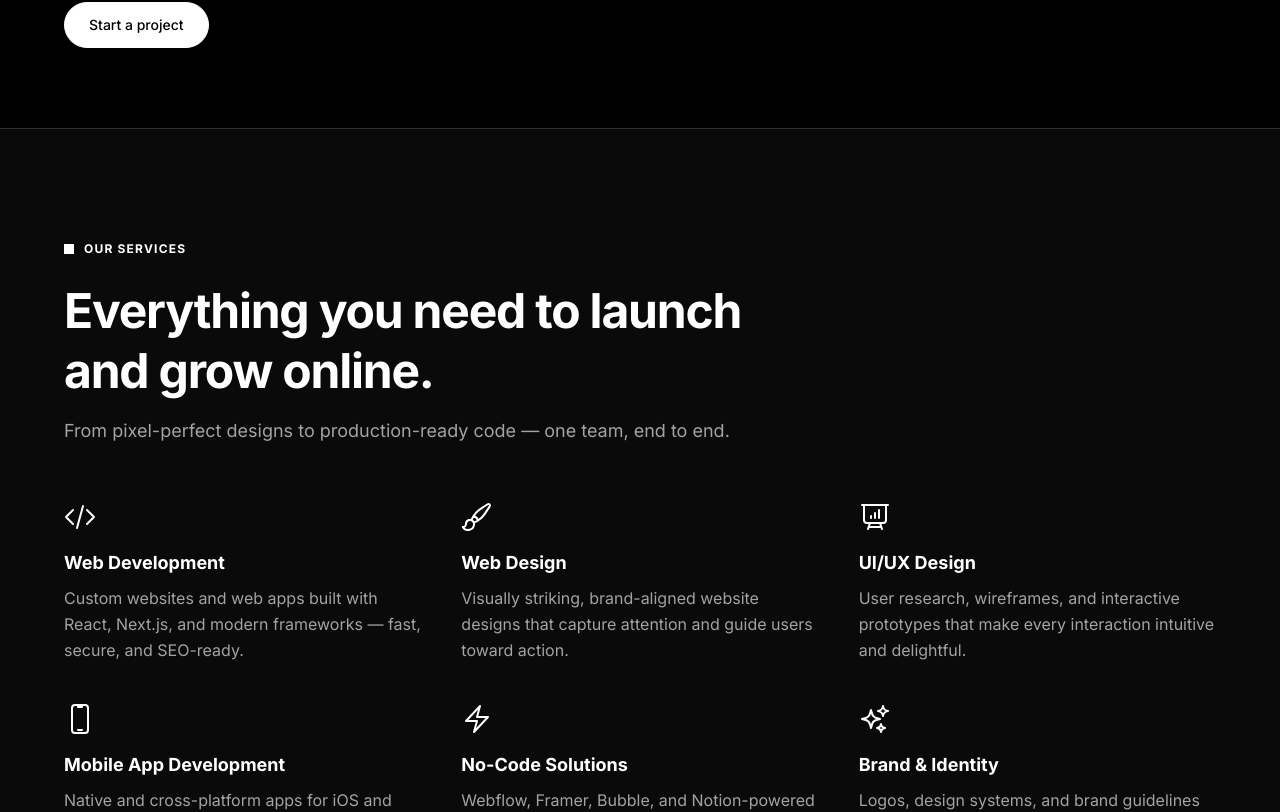
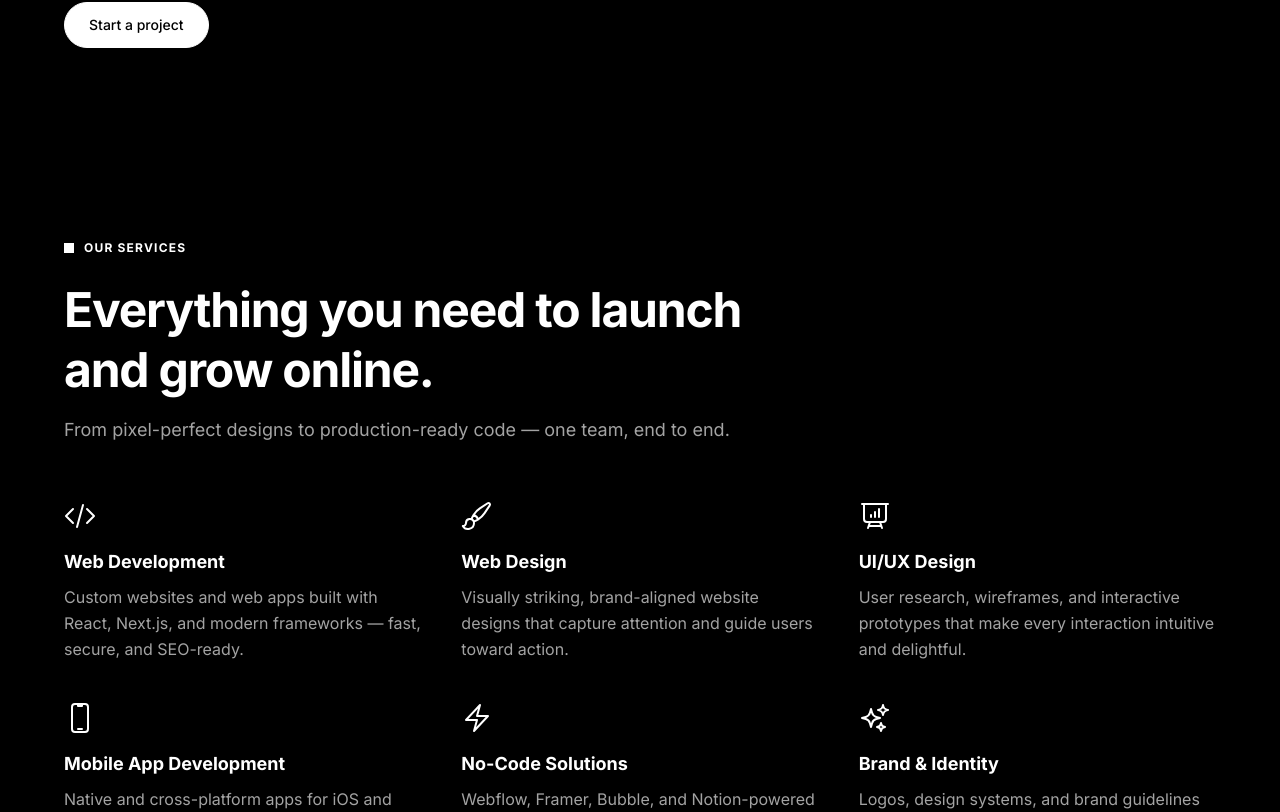
Before and after one commit to prathambhandari/atahastra-dev, a React (Vite) app: page / in a window 1280 px wide. Shown: the part 817-1629 px from the top of the page. Built offline with nearby package versions, Linux system fonts and the light colour scheme.

Commit message:
color change

```diff
--- a/src/components/sections/Services.jsx
+++ b/src/components/sections/Services.jsx
@@ -66,8 +66,7 @@ const services = [
 
 export default function Services() {
   return (
-    <section className="border-y border-border bg-surface py-20 md:py-28">
-      <div className="section-container">
+    <section className="section-container py-20 md:py-28">
         <SectionLabel>Our Services</SectionLabel>
         <h2 className="max-w-3xl text-3xl font-bold leading-tight tracking-tight text-foreground md:text-4xl lg:text-5xl">
           Everything you need to launch and grow online.
@@ -91,7 +90,6 @@ export default function Services() {
         <div className="mt-14">
           <Button variant="ghost">Explore all services</Button>
         </div>
-      </div>
     </section>
   )
 }
```
